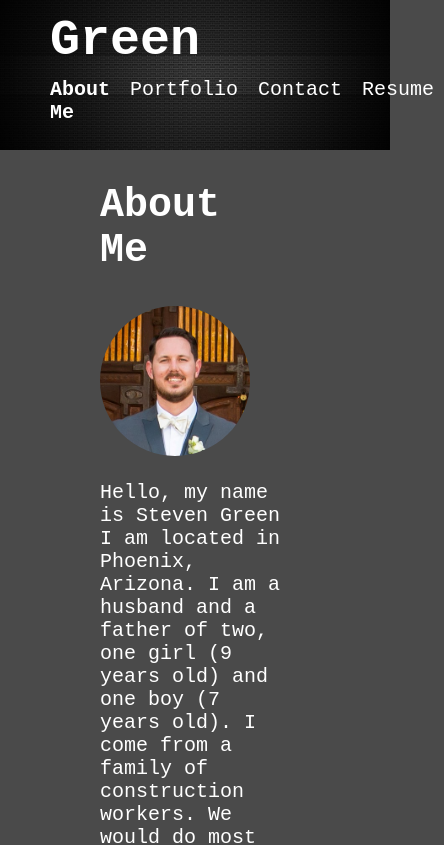
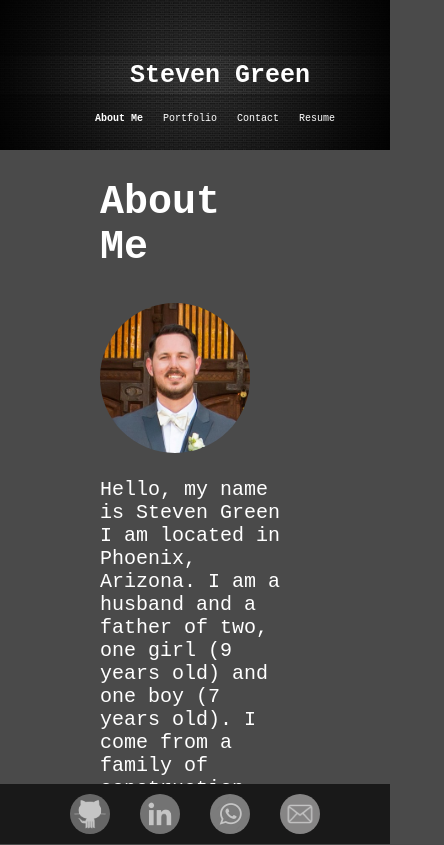
Before and after one commit to mrgreen12375/green-portfolio, a React (Create React App) app: page / in a window 390 px wide. Shown: the top 845 px of the page, 444 px wide, since content can reach past the window. Built offline with nearby package versions, Linux system fonts and the light colour scheme.

Commit message:
updated header for phone display

```diff
--- a/src/style.css
+++ b/src/style.css
@@ -16,7 +16,7 @@ body {
 }
 
 main {
-    margin: 0px 50px 0px 50px;
+    margin: 180px 50px 100px 50px;
 }
 
 header {
@@ -30,6 +30,8 @@ header {
     background-size: cover;
     background-position: center;
     color: white;
+    position: fixed;
+    top: 0;
 }
 
 h1 {
@@ -528,6 +530,9 @@ footer {
     width: 100%;
     background-color: rgb(25, 25, 25);
     margin-top: 100px;
+    position: fixed;
+    left: 0;
+    bottom: 0;
 }
 
 .footerContact {
@@ -601,3 +606,21 @@ footer {
 		font-size: 20px;
 	}
 }
+
+@media screen and (max-width: 500px) {
+	header {
+		display: flex;
+		flex-wrap: wrap;
+		justify-content: space-around;
+		align-content: flex-end;
+	}
+
+	h1 {
+        font-size: 25px;
+	}
+
+	.link {
+		font-size: 10px;
+        margin-top: 30px;
+	}
+}
```
Also changed, not shown: 6 other files (tests, documents, lock files or other folders).
